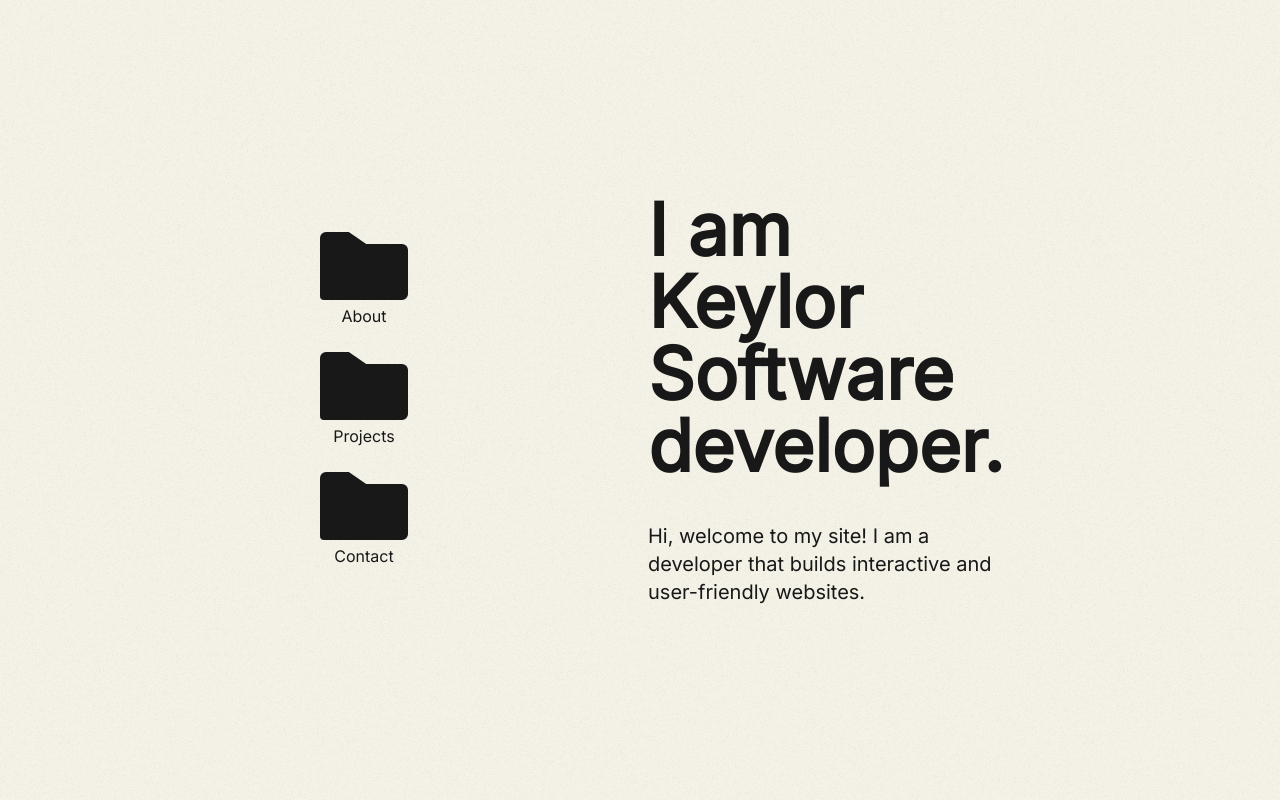
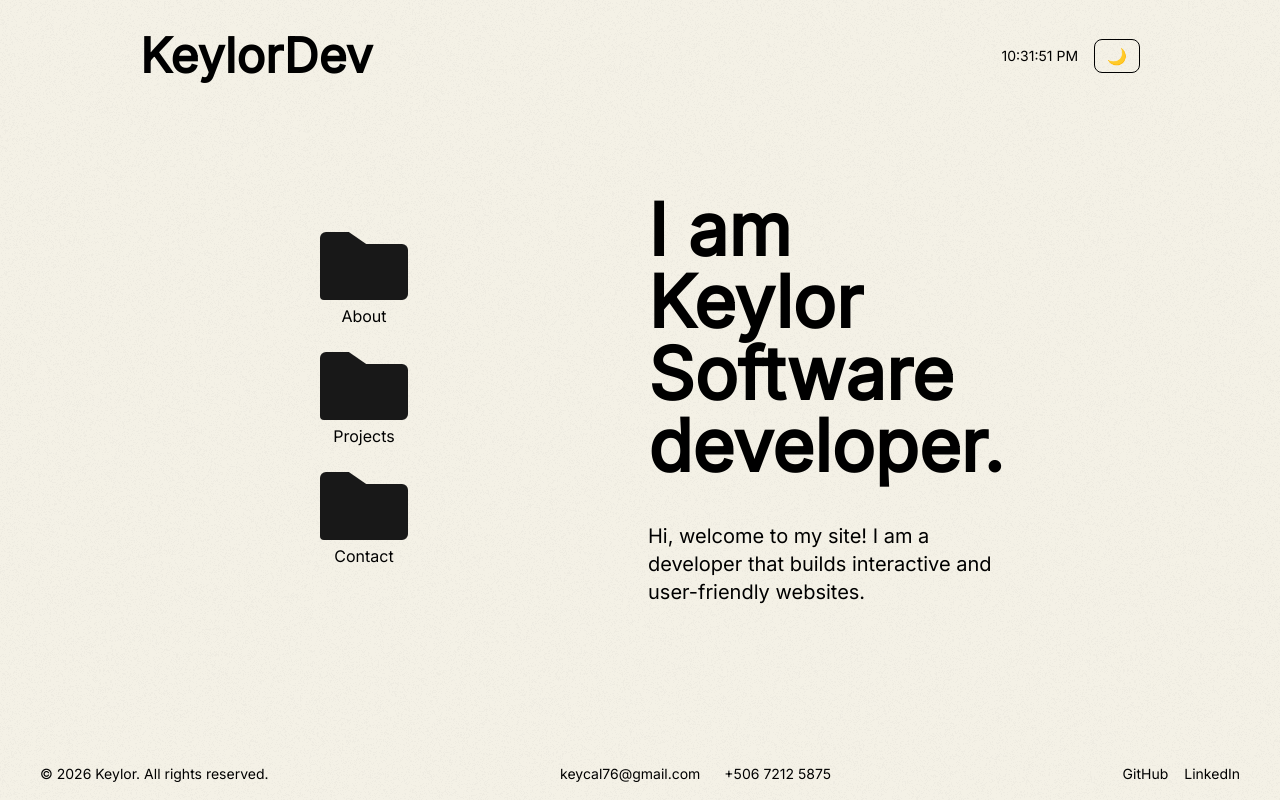
Before and after one commit to KeylorCalderon/keylor-portfolio, a React (Vite) app: page / in a window 1280 px wide. Built offline with nearby package versions, Linux system fonts and the light colour scheme.

Commit message:
Header and footer added

```diff
--- a/src/App.jsx
+++ b/src/App.jsx
@@ -3,6 +3,8 @@ import AboutWindow from "./components/Windows/AboutWindow";
 import ContactWindow from "./components/Windows/ContactWindow";
 import ProjectsWindow from "./components/Windows/ProjectsWindow";
 import FolderButton from "./components/UI/FolderButton";
+import Header from "./components/UI/Header";
+import Footer from "./components/UI/Footer";
 import "./index.css";
 
 const WINDOWS = {
@@ -13,9 +15,17 @@ const WINDOWS = {
 
 function App() {
   const [activeWindow, setActiveWindow] = useState(null);
+  const [darkMode, setDarkMode] = useState(false);
 
   return (
-    <div className="h-screen flex bg-[#F4F1E6] bg-[url('/bg_texture.png')] bg-repeat opacity-100 px-80 gap-50">
+    <div
+      className={`h-screen flex px-80 gap-50 ${
+        darkMode
+          ? "bg-black text-white"
+          : "bg-[#F4F1E6] text-black bg-[url('/bg_texture.png')] bg-repeat"
+      }`}
+    >
+      <Header darkMode={darkMode} setDarkMode={setDarkMode} />
       <div className="w-24 flex flex-col items-center justify-center gap-6">
         <FolderButton
           label="About"
@@ -39,6 +49,7 @@ function App() {
           Hi, welcome to my site! I am a developer that builds interactive and
           user-friendly websites.
         </p>
+        <Footer />
       </div>
 
       {activeWindow === WINDOWS.ABOUT && (
--- /dev/null
+++ b/src/components/UI/Footer.jsx
@@ -0,0 +1,29 @@
+function Footer() {
+  return (
+    <div className="fixed bottom-0 left-0 w-full flex justify-between items-center px-10 py-4 text-sm">
+      {/* LEFT */}
+      <span>© 2026 Keylor. All rights reserved.</span>
+
+      {/* CENTER */}
+      <div className="flex gap-6">
+        <span>keycal76@gmail.com</span>
+        <span>+506 7212 5875</span>
+      </div>
+
+      {/* RIGHT */}
+      <div className="flex gap-4">
+        <a href="https://github.com/KeylorCalderon" target="_blank">
+          GitHub
+        </a>
+        <a
+          href="https://www.linkedin.com/in/keylor-calder%C3%B3n-vega-aa6567214/"
+          target="_blank"
+        >
+          LinkedIn
+        </a>
+      </div>
+    </div>
+  );
+}
+
+export default Footer;
--- /dev/null
+++ b/src/components/UI/Header.jsx
@@ -0,0 +1,42 @@
+import { useEffect, useState } from "react";
+
+function Header({ darkMode, setDarkMode }) {
+  const [time, setTime] = useState("");
+
+  useEffect(() => {
+    const updateTime = () => {
+      const now = new Date();
+      setTime(
+        now.toLocaleTimeString([], {
+          hour: "2-digit",
+          minute: "2-digit",
+          second: "2-digit",
+        }),
+      );
+    };
+
+    updateTime();
+    const interval = setInterval(updateTime, 1000);
+
+    return () => clearInterval(interval);
+  }, []);
+
+  return (
+    <div className="fixed top-0 left-0 w-full flex justify-between items-center px-35 py-8 z-50">
+      <h1 className="text-5xl font-bold">KeylorDev</h1>
+
+      <div className="flex items-center gap-4">
+        <span className="text-sm">{time}</span>
+
+        <button
+          onClick={() => setDarkMode(!darkMode)}
+          className="px-3 py-1 border rounded-lg"
+        >
+          {darkMode ? "☀️" : "🌙"}
+        </button>
+      </div>
+    </div>
+  );
+}
+
+export default Header;
```
